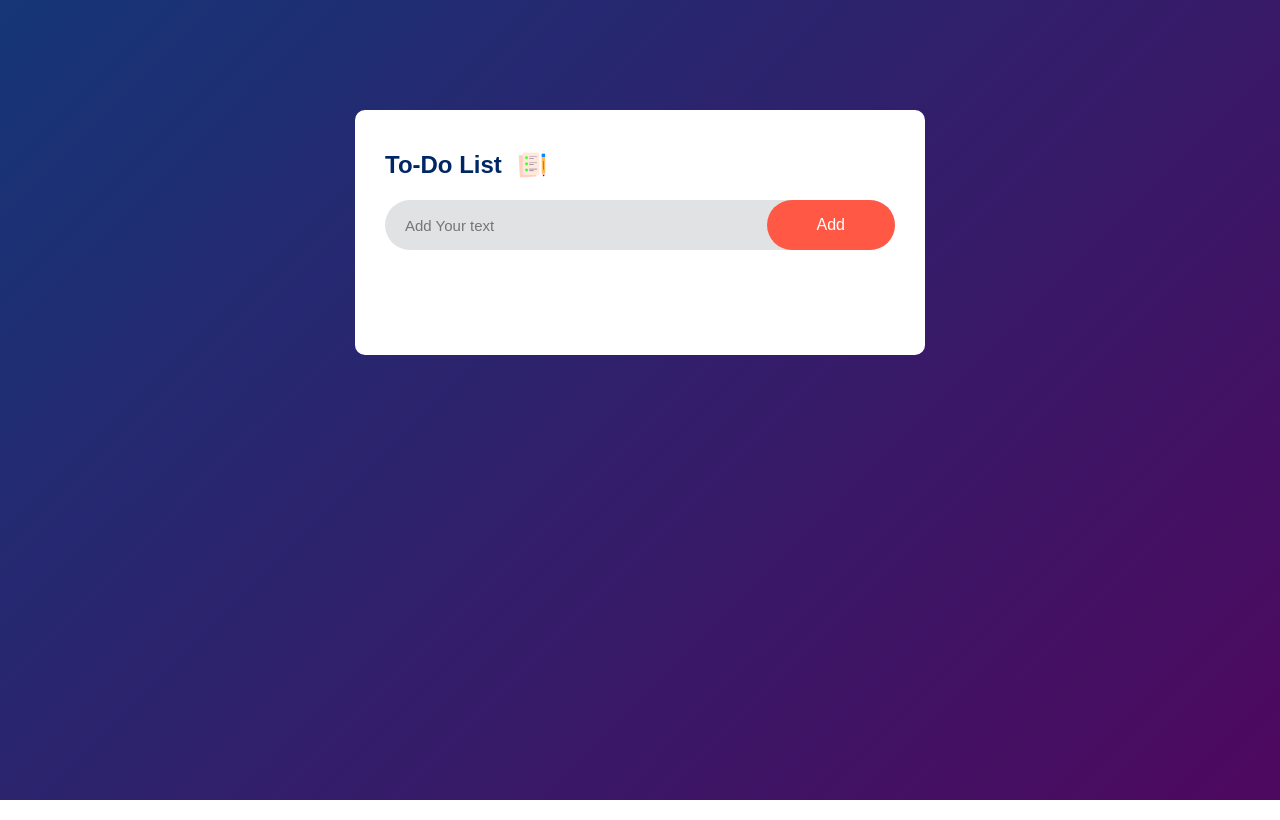
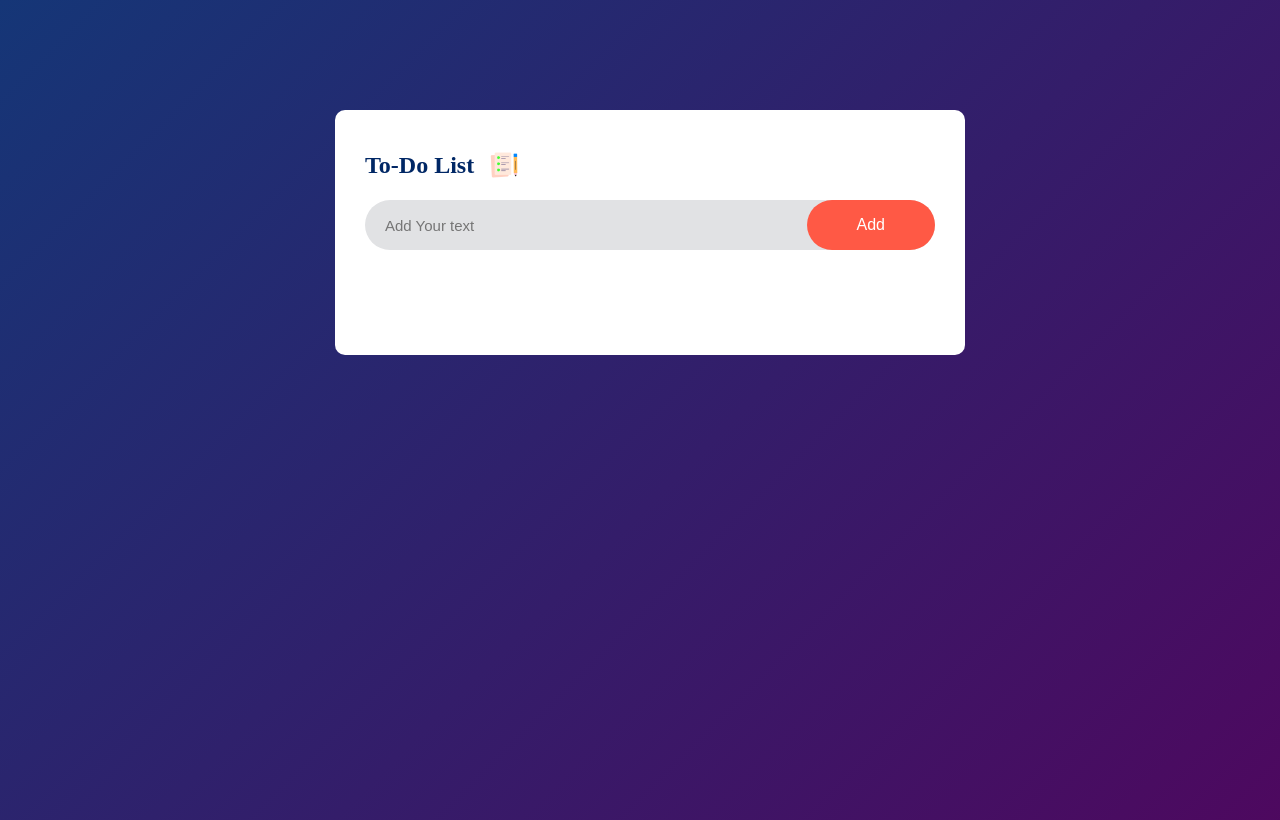
Before and after one commit to Aishu1206-github/CBTC, a plain HTML site: page Todolist/index.html in a window 1280 px wide. Drawn offline with Linux system fonts and the light colour scheme.

Commit message:
Update style.css

```diff
--- a/Todolist/style.css
+++ b/Todolist/style.css
@@ -1,8 +1,8 @@
 *{
     margin: 0;
     padding: 0;
-    font-family: 'Poppins', sans-serif;
-    box-sizing: border-box;
+/*     font-family: 'Poppins', sans-serif; */
+/*     box-sizing: border-box; */
 }
 .container {
     width: 100%;
```
